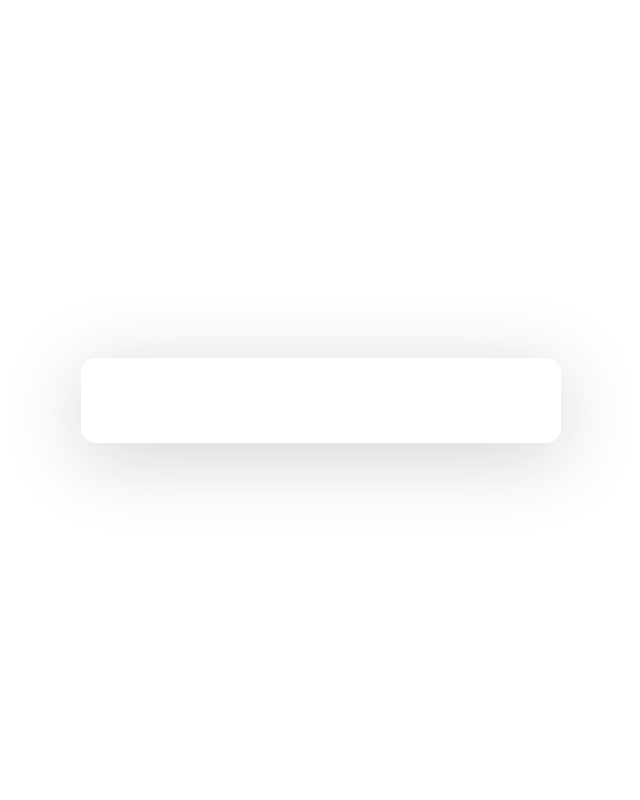
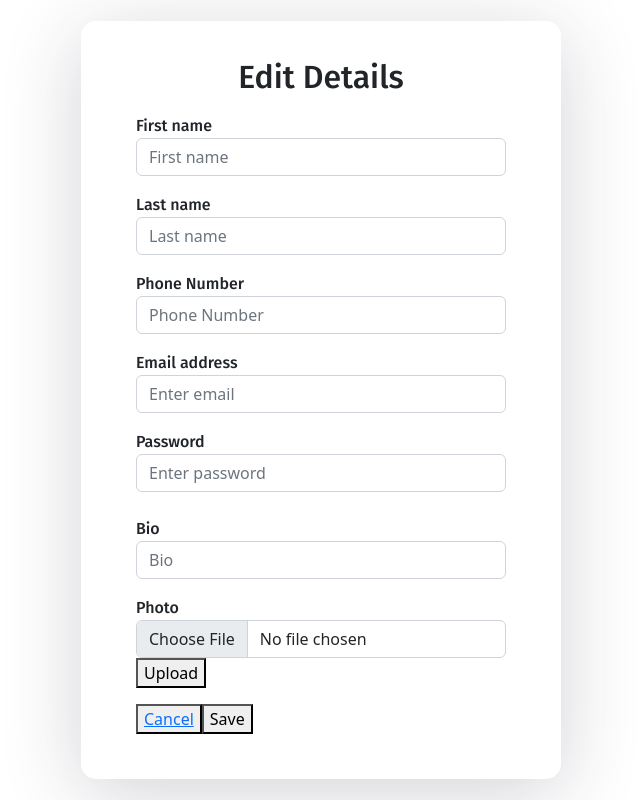
Before and after one commit to darshil4104/Assignment1_COMP-8967, a React (Create React App) app: page /edit-profile in a window 1280 px wide. Before the commit this address had no page. Shown: the whole page, without its empty margins (319-959 px from the left). Built offline with nearby package versions, Linux system fonts and the light colour scheme.

Commit message:
profile and edit profile added

```diff
--- a/package.json
+++ b/package.json
@@ -9,6 +9,7 @@
     "bootstrap": "^5.2.1",
     "firebase": "^9.10.0",
     "react": "^18.2.0",
+    "react-bootstrap": "^2.5.0",
     "react-dom": "^18.2.0",
     "react-router-dom": "^6.4.0",
     "react-scripts": "5.0.1",
--- a/src/App.js
+++ b/src/App.js
@@ -5,6 +5,8 @@ import { BrowserRouter as Router } from 'react-router-dom'
 import { Routes, Route } from 'react-router-dom'
 import Login from './components/login'
 import SignUp from './components/signup'
+import Profile from './components/profile'
+import EditProfile from './components/editProfile'
 
 function App() {
 	return (
@@ -16,6 +18,8 @@ function App() {
 							<Route exact path="/" element={<Login />} />
 							<Route path="/signin" element={<Login />} />
 							<Route path="/signup" element={<SignUp />} />
+							<Route path="/profile" element={<Profile />} />
+							<Route path="/edit-profile" element={<EditProfile />} />
 						</Routes>
 					</div>
 				</div>
--- /dev/null
+++ b/src/components/edit.css
@@ -0,0 +1,70 @@
+.modalBackground {
+    width: 100vw;
+    height: 100vh;
+    background-color: rgba(200, 200, 200);
+    position: fixed;
+    display: flex;
+    justify-content: center;
+    align-items: center;
+  }
+
+  .modalContainer {
+    width: 500px;
+    height: 500px;
+    border-radius: 12px;
+    background-color: white;
+    box-shadow: rgba(0, 0, 0, 0.35) 0px 5px 15px;
+    display: flex;
+    flex-direction: column;
+    padding: 25px;
+  }
+
+  .modalContainer .title {
+    display: inline-block;
+    text-align: center;
+    margin-top: 10px;
+  }
+
+  .titleCloseBtn {
+    display: flex;
+    justify-content: flex-end;
+  }
+
+  .titleCloseBtn button {
+    background-color: transparent;
+    border: none;
+    font-size: 25px;
+    cursor: pointer;
+  }
+
+  .modalContainer .body {
+    flex: 50%;
+    display: flex;
+    justify-content: center;
+    align-items: center;
+    font-size: 1.7rem;
+    text-align: center;
+  }
+
+  .modalContainer .footer {
+    flex: 20%;
+    display: flex;
+    justify-content: center;
+    align-items: center;
+  }
+
+  .modalContainer .footer button {
+    width: 150px;
+    height: 45px;
+    margin: 10px;
+    border: none;
+    background-color: cornflowerblue;
+    color: white;
+    border-radius: 8px;
+    font-size: 20px;
+    cursor: pointer;
+  }
+
+  #cancelBtn {
+    background-color: crimson;
+  }
--- /dev/null
+++ b/src/components/editProfile.js
@@ -0,0 +1,62 @@
+import React, { useState } from 'react';
+import "./profile.css";
+
+ function Profile() {
+
+    const name ="Hetvi Patel";
+    const phone = "12345679";
+    const email="txt@mail.com";
+    const profileImg = "http:gravatar.com/avatar/288ce55a011c709f4e17aef7e3c86c64?s=200";
+    const bio = "ljasdjkaskd";
+
+
+  return (
+    <><div class="content-profile-page">
+
+
+          <h2>Edit Details</h2>
+       <div className="mb-3">
+ 				<label>First name</label>
+ 				<input type="text" className="form-control" placeholder="First name" />
+ 			</div>
+ 			<div className="mb-3">
+ 				<label>Last name</label>
+ 				<input type="text" className="form-control" placeholder="Last name" />
+ 			</div>
+       <div className="mb-3">
+         <label>Phone Number</label>
+         <input type="text" className="form-control" placeholder="Phone Number"/>
+       </div>
+ 			<div className="mb-3">
+ 				<label>Email address</label>
+ 				<input type="email" className="form-control" placeholder="Enter email" />
+ 			</div>
+
+ 			<div className="mb-4">
+ 				<label>Password</label>
+ 				<input type="password" className="form-control" placeholder="Enter password" />
+ 			</div>
+       <div className="mb-3">
+         <label>Bio</label>
+         <input type="text" className="form-control" placeholder="Bio"/>
+       </div>
+       <div className="mb-3">
+         <label>Photo</label>
+         <input type="file" name="" value="" className="form-control"/>
+         <button className="btn-btn-primary">Upload</button>
+       </div>
+       <div className="cancel-button">
+       <button className="btn-btn-primary"
+             id="cancelBtn">
+                <a href='/profile'>
+
+                 Cancel
+                </a>
+                 </button>
+ <button className="save">Save</button>
+       </div>
+
+      </div>
+      </>
+  );
+}export default Profile;
--- a/src/components/login.js
+++ b/src/components/login.js
@@ -31,8 +31,8 @@ export default function Login() {
 				/>
 			</div>
 			<div className="d-grid">
-				<button type="submit" className="btn btn-primary" onClick={comingSoon}>
-					Sign In
+				<button type="submit" className="btn btn-primary" >
+					<a href='/profile' style={{color:"white"}}>Sign In</a>
 				</button>
 			</div>
 			<p className="signup text-right">
--- /dev/null
+++ b/src/components/profile.css
@@ -0,0 +1,12 @@
+.Profile{
+    width: 100vw;
+    height: 100vh;
+    display: flex;
+    align-items: center;
+    flex-direction: column;
+    font-family: "Nunito", sans-serif;
+}
+.content-profile-page{
+    padding: 0%;
+    margin: 0%;
+}
--- /dev/null
+++ b/src/components/profile.js
@@ -0,0 +1,47 @@
+import React, { useState } from 'react';
+import "./profile.css";
+
+ function Profile() {
+
+    const name ="Hetvi Patel";
+    const phone = "12345679";
+    const email="txt@mail.com";
+    const profileImg = "http://gravatar.com/avatar/288ce55a011c709f4e17aef7e3c86c64?s=200";
+    const bio = "ljasdjkaskd";
+
+
+  return (
+    <><div class="content-profile-page">
+          <div>
+
+              <div class="img-user-profile">
+                  <img class="avatar" src={profileImg} alt="profile" />
+              </div>
+              <div class="user-profile-data">
+                  <h1>{name}</h1>
+                  <p>Phone: {phone}</p>
+                  <p>Email: {email}</p>
+              </div>
+              <div class="description-profile">Bio: {bio}</div>
+              <br></br>
+              <br></br>
+            <div class="edit">
+            <button class='btn-btn-primary'>
+                <a href='/edit-profile' style={{
+                    color:'black'
+                }}>
+
+            Edit
+
+                </a>
+
+            </button>
+            </div>
+
+
+          </div>
+
+      </div>
+      </>
+  );
+}export default Profile;
```
Also changed, not shown: 1 other file (tests, documents, lock files or other folders).
